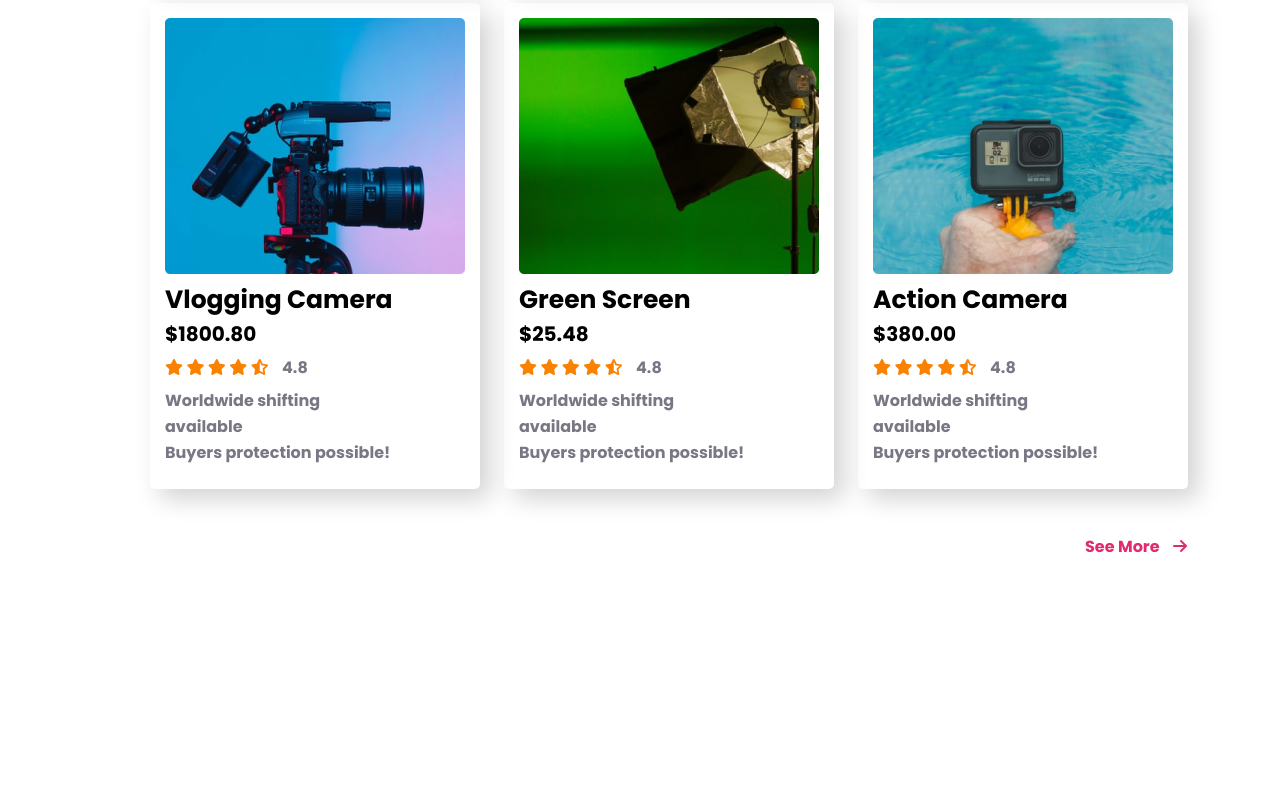
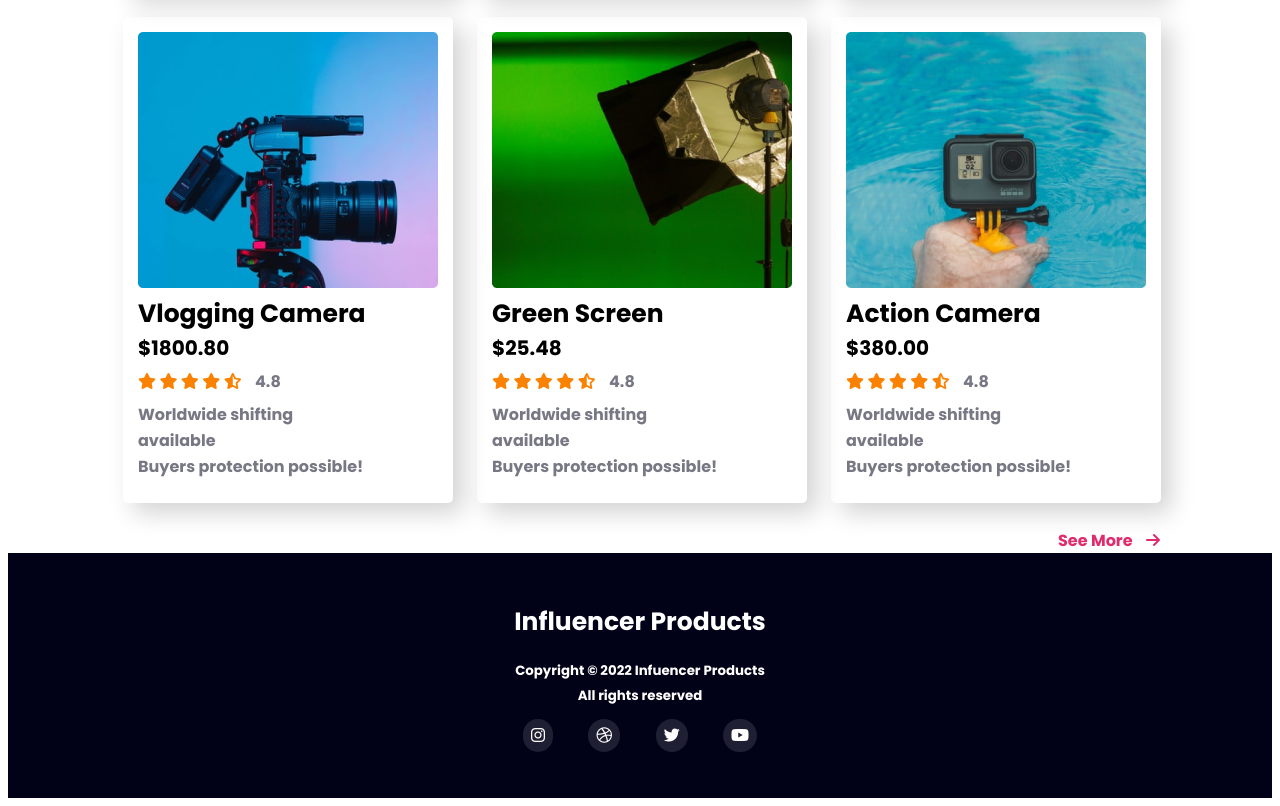
Before and after one commit to pushpitanandy/influencer-gear, a plain HTML site: page index.html in a window 1280 px wide. Shown: the part 1885-2691 px from the top of the page. Before the commit the page ends 2454 px from the top, so only its background shows below. Drawn offline with Linux system fonts and the light colour scheme.

Commit message:
footer done

```diff
--- a/index.html
+++ b/index.html
@@ -274,6 +274,20 @@
                 href="https://www.amazon.com/Fujifilm-X-T10-Body-Black-Mirrorless/dp/B00X7QTTKG">See More <i
                     class="fas fa-arrow-right"></i></a>
         </section>
+
+        <!-- footer -->
+        <footer>
+            <div class="footer-section">
+                <h3>Influencer Products</h3>
+                <p><small>Copyright &copy; 2022 Infuencer Products<br>All rights reserved</small></p>
+                <div class="social-icons">
+                    <a href=""><i class="fab fa-instagram"></i></a>
+                    <a href=""><i class="fab fa-dribbble"></i></a>
+                    <a href=""><i class="fab fa-twitter"></i></a>
+                    <a href=""><i class="fab fa-youtube"></i></a>
+                </div>
+            </div>
+        </footer>
     </main>
 </body>
 
--- a/style.css
+++ b/style.css
@@ -1,7 +1,7 @@
 /* common styles */
 body{
     font-family: 'Poppins', sans-serif;
-    margin: 35px;
+    /* margin: 35px; */
 }
 h1{
     font-size: 50px;
@@ -27,6 +27,8 @@ h4{
 nav{
     display: flex;
     justify-content: space-between;
+    align-items: center;
+    margin-top: 30px;
     margin-left: 55px;
     margin-right: 30px;
 }
@@ -92,8 +94,8 @@ nav a{
     margin-right: 115px;
 }
 .popular-collection a{
-    position: absolute;
-    left: 1050px
+    position: relative;
+    left: 900px
 }
 .popular-products{
     display: grid;
@@ -126,3 +128,19 @@ nav a{
     padding: 10px 25px;
     margin: 10px;
 }
+
+/* footer section */
+.footer-section{
+    text-align: center;
+    background-color: rgb(1, 1, 24);
+    color: white;
+    padding-top: 50px;
+    padding-bottom: 50px;
+}
+.footer-section a{
+    color: white;
+    background-color: rgba(255, 255, 255, 0.116);
+    margin: 16px;
+    padding: 5px 8px;
+    border-radius: 30px;
+}
```
